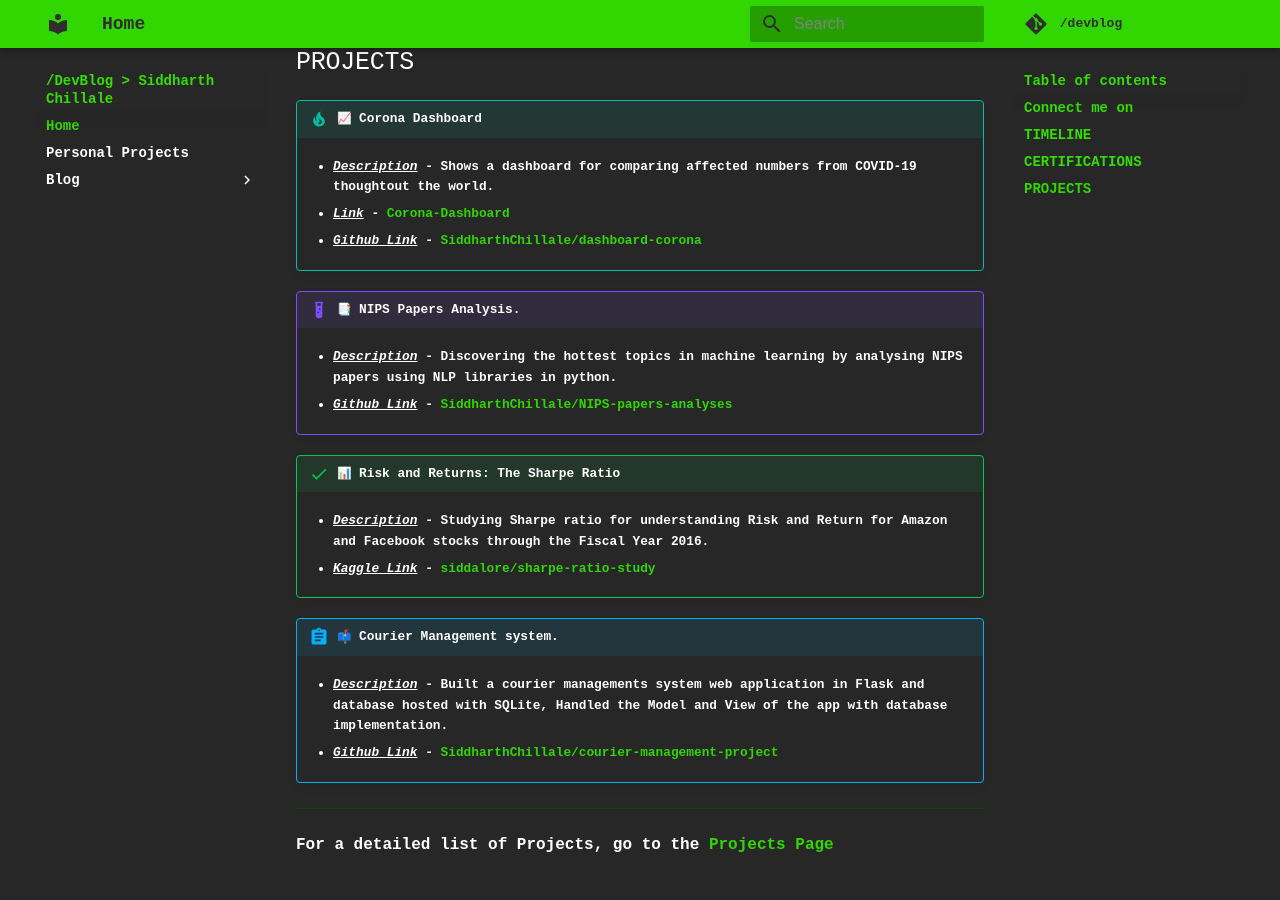
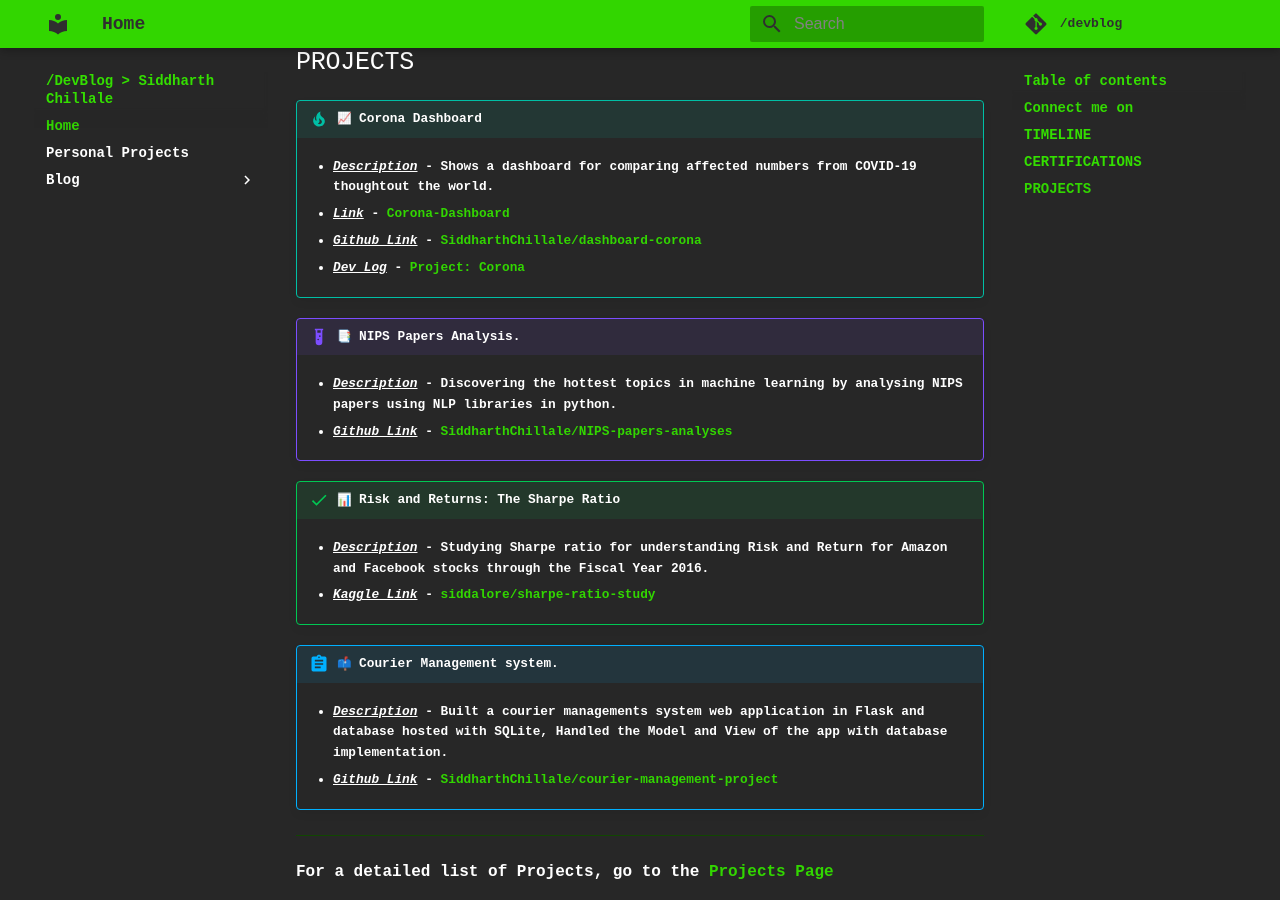
Before and after one commit to SiddharthChillale/devblog, an MkDocs documentation site: the page built from docs/index.md, in a window 1280 px wide and 900 px high, scrolled down 2233 px. Built offline with MkDocs 1.6.1 and Material for MkDocs 9.7.7, drawn with Linux system fonts in a browser that asks for light colours; emoji names are drawn with the system emoji font; comment, search, counter and statistics services are not loaded.

Commit message:
automated update

```diff
--- a/docs/index.md
+++ b/docs/index.md
@@ -75,6 +75,8 @@ In my more free times, Photography, Sketching and Painting makes me happy. If it
 
     *    _^^Github Link^^_ - [SiddharthChillale/dashboard-corona](https://github.com/SiddharthChillale/dashboard-corona)
 
+    *   _^^Dev Log^^_ - [Project: Corona](Corona.md)
+
 !!! example ":bookmark_tabs:  __NIPS Papers Analysis__."
 
     *    _^^Description^^_ - Discovering the hottest topics in machine learning by analysing NIPS papers using NLP libraries in python.
```
